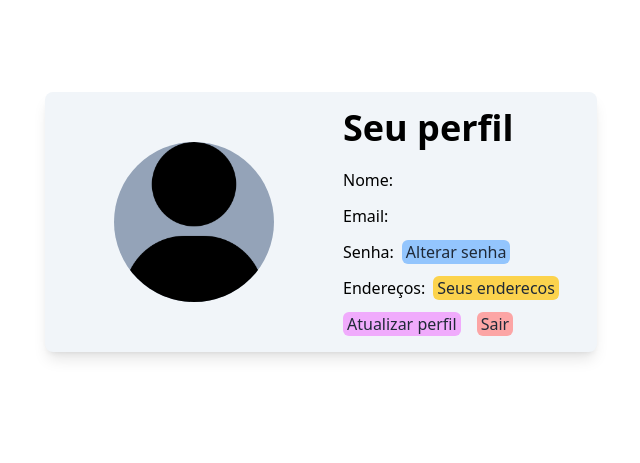
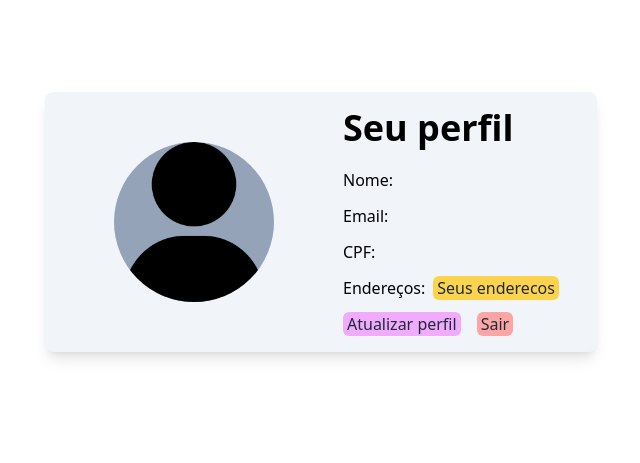
Before and after one commit to PrenholatoChris/dev-web-php, a PHP site: page /userProfile.php in a window 1280 px wide. Shown: the part 212-675 px from the top of the page, without its empty margins (319-959 px from the left). Run offline with PHP 8.4, Linux system fonts and the light colour scheme; the visitor is signed in with stand-in values (Sample User, id 1); some libraries are stand-ins or nearby versions.

Commit message:
remove change password

```diff
--- a/src/views/userProfile.php
+++ b/src/views/userProfile.php
@@ -16,12 +16,7 @@
             <h1 class="mb-2 font-bold text-4xl">Seu perfil</h1>
             <p class="">Nome: <?= $usuario->username ?> </p>
             <p class="">Email: <?= $usuario->email ?> </p>
-            <p class="flex gap-2">
-                Senha:
-                <span class="text-gray-800 bg-blue-300 rounded-md px-1 hover:bg-blue-200 hover:text-black">
-                    <a type="button"><a href="formAlterarSenha.php">Alterar senha</a>
-                </span>
-            </p>
+            <p class="">CPF: <?= $usuario->cpf ?> </p>
             <p class="flex gap-2">
                 Endereços:
                 <span class="text-gray-800 bg-amber-300 rounded-md px-1 hover:bg-amber-200 hover:text-black">
```
